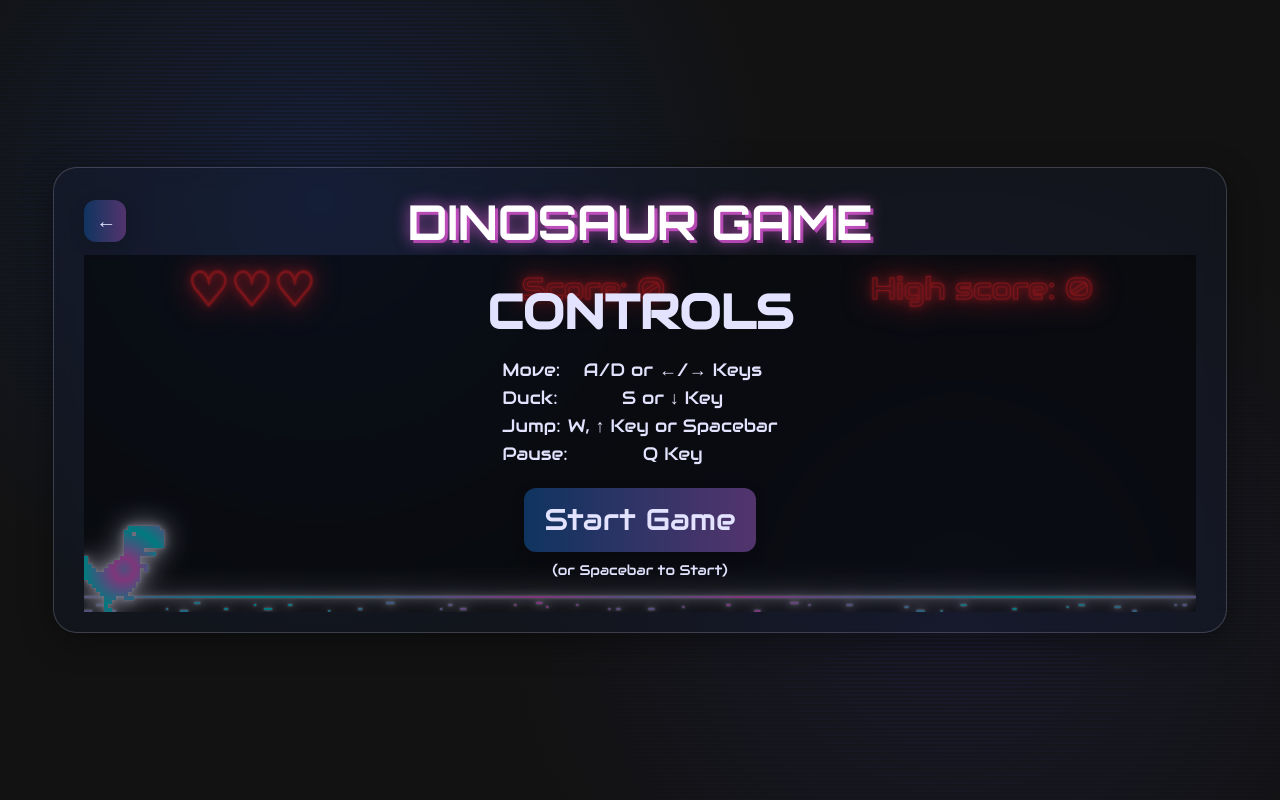
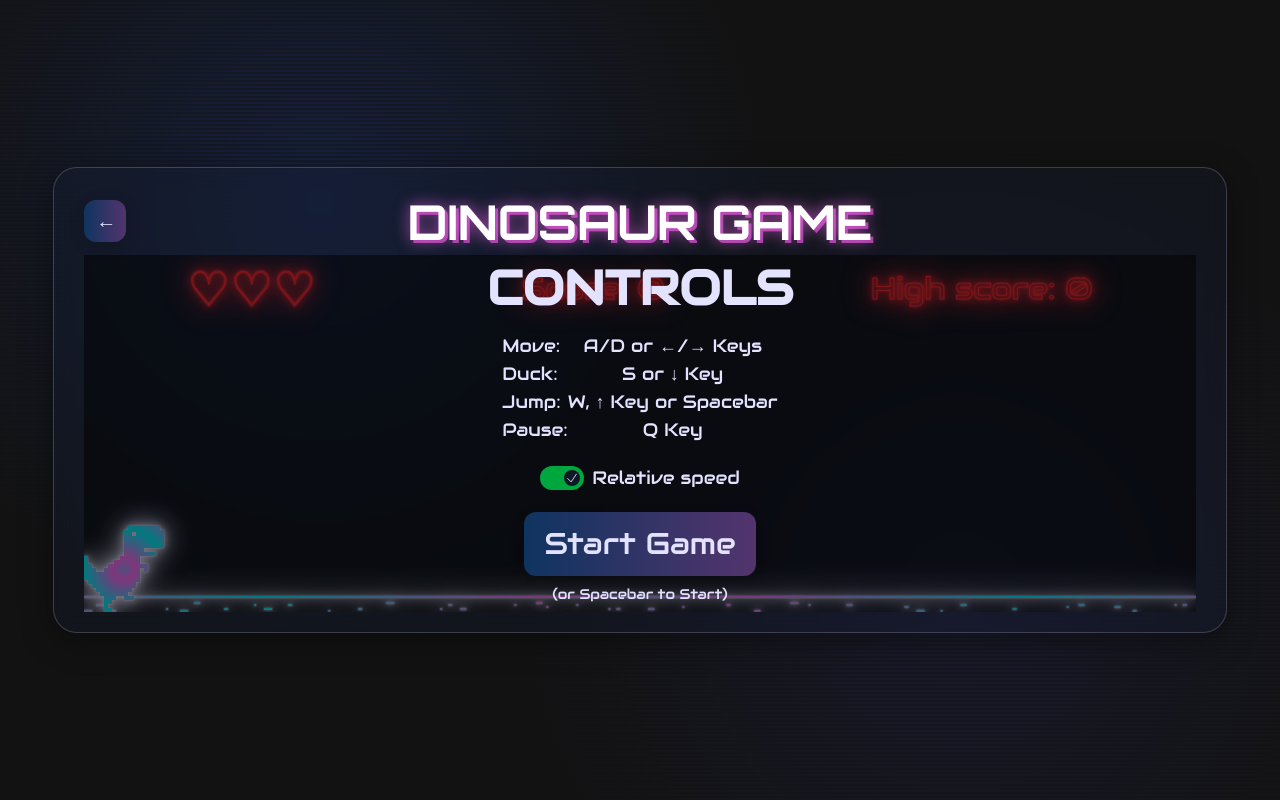
Before and after one commit to GustavoDan/gustavodan-games, a Next.js app: page /dinosaur in a window 1280 px wide. Built offline with nearby package versions, Linux system fonts and the light colour scheme.

Commit message:
Add toggle for physics mode on dinosaur game

```diff
--- a/src/app/dinosaur/DinosaurGame.tsx
+++ b/src/app/dinosaur/DinosaurGame.tsx
@@ -1,6 +1,13 @@
 "use client";
 
-import { useCallback, useEffect, useMemo, useReducer, useRef } from "react";
+import {
+    useCallback,
+    useEffect,
+    useMemo,
+    useReducer,
+    useRef,
+    useState,
+} from "react";
 import {
     ALL_SPRITES,
     ASSETS_PATH,
@@ -21,6 +28,7 @@ import GameOverlay from "@/components/GameOverlay";
 import { GameActionButton } from "@/components/buttons";
 import useSound from "@/hooks/useSound";
 import usePrevious from "@/hooks/usePrevious";
+import PhysicsToggle from "./PhysicsToggle";
 
 type Binding = {
     keys: string[];
@@ -31,6 +39,7 @@ type Binding = {
 const DinosaurGame = () => {
     const { isLoading, assets, error } = useAssetLoader(ALL_SPRITES);
     const [gameState, dispatch] = useReducer(gameReducer, INITIAL_GAME_STATE);
+    const [useRelativePhysics, setUseRelativePhysics] = useState(true);
     const { worldWidth, worldHeight } = useGameContext();
     const inputActionsRef = useRef({ ...INITIAL_INPUT_ACTIONS });
 
@@ -71,12 +80,19 @@ const DinosaurGame = () => {
                         inputActions: inputActionsRef.current,
                         assets,
                         volatileData: volatileDataRef.current,
+                        useRelativePhysics,
                     },
                 });
             }
         },
-        [worldWidth, worldHeight, assets]
+        [worldWidth, worldHeight, assets, useRelativePhysics]
     );
+
+    const handlePhysicsToggle = useCallback(() => {
+        setUseRelativePhysics(
+            (prevUseRelativePhysics) => !prevUseRelativePhysics
+        );
+    }, []);
 
     const resetInputs = useCallback(() => {
         inputActionsRef.current = { ...INITIAL_INPUT_ACTIONS };
@@ -273,6 +289,11 @@ const DinosaurGame = () => {
                         </div>
                     </div>
 
+                    <PhysicsToggle
+                        onClick={handlePhysicsToggle}
+                        defaultCheckedValue={useRelativePhysics}
+                    />
+
                     <div className="flex flex-col gap-2">
                         <GameActionButton onClick={handleStart}>
                             Start Game
@@ -296,6 +317,12 @@ const DinosaurGame = () => {
                             <span>{Math.floor(gameState.highScore)}</span>
                         </span>
                     </div>
+
+                    <PhysicsToggle
+                        onClick={handlePhysicsToggle}
+                        defaultCheckedValue={useRelativePhysics}
+                    />
+
                     <div className="flex flex-col gap-2">
                         <GameActionButton onClick={handleStart}>
                             Play Again
--- /dev/null
+++ b/src/app/dinosaur/PhysicsToggle.tsx
@@ -0,0 +1,22 @@
+import ToggleSwitch from "@/components/Switcher";
+
+interface PhysicsToggleProps {
+    onClick: () => void;
+    defaultCheckedValue: boolean;
+}
+
+const PhysicsToggle = ({
+    onClick,
+    defaultCheckedValue,
+}: PhysicsToggleProps) => {
+    return (
+        <ToggleSwitch
+            className="md:text-lg"
+            text="Relative speed"
+            tooltip="When enabled, moving forward and backward will change the speed of the game world."
+            onClick={onClick}
+            defaultCheckedValue={defaultCheckedValue}
+        />
+    );
+};
+export default PhysicsToggle;
--- a/src/app/dinosaur/game/reducer.ts
+++ b/src/app/dinosaur/game/reducer.ts
@@ -44,6 +44,7 @@ type TickAction = {
         inputActions: InputAction;
         assets: Assets;
         volatileData: VolatileData;
+        useRelativePhysics: boolean;
     };
 };
 type ResetAction = { type: "RESET" };
@@ -252,6 +253,7 @@ export const gameReducer = (
                 inputActions,
                 assets,
                 volatileData,
+                useRelativePhysics,
             } = action.payload;
 
             const dinosaurState = newState.dinosaur;
@@ -266,7 +268,12 @@ export const gameReducer = (
                 handleCollisions(newState, assets, volatileData);
             });
 
-            handleGameSpeedMultiplier(newState, dinosaurState.moveDirection);
+            if (useRelativePhysics) {
+                handleGameSpeedMultiplier(
+                    newState,
+                    dinosaurState.moveDirection
+                );
+            }
             updateGameProgression(newState, deltaTime);
 
             return newState;
--- /dev/null
+++ b/src/components/Switcher.tsx
@@ -0,0 +1,82 @@
+import { cn } from "@/utils/cn";
+import { useCallback, useState } from "react";
+
+interface ToggleSwitchProps {
+    className?: string;
+    text?: string;
+    tooltip?: string;
+    onClick?: () => void;
+    defaultCheckedValue?: boolean;
+}
+
+const ToggleSwitch = ({
+    text,
+    onClick,
+    tooltip,
+    defaultCheckedValue = false,
+    className,
+}: ToggleSwitchProps) => {
+    const [isChecked, setIsChecked] = useState(defaultCheckedValue);
+
+    const handleClick = useCallback(() => {
+        setIsChecked((prevIsChecked) => !prevIsChecked);
+        onClick?.();
+    }, [onClick]);
+
+    return (
+        <label
+            className={cn("flex items-center gap-2", className)}
+            onClick={handleClick}
+            title={tooltip}
+        >
+            <div
+                className={cn(
+                    "h-6 w-11 p-1 rounded-full transition-color",
+                    isChecked ? "bg-green-600" : "bg-gray-600"
+                )}
+            >
+                <div
+                    className={cn(
+                        "flex justify-center items-center size-4 rounded-full bg-gray-900 text-gray-200 transition-transform",
+                        isChecked ? "translate-x-[125%]" : "translate-x-0"
+                    )}
+                >
+                    {isChecked ? (
+                        <svg
+                            xmlns="http://www.w3.org/2000/svg"
+                            fill="none"
+                            viewBox="0 0 24 24"
+                            strokeWidth="1.5"
+                            stroke="currentColor"
+                            className="size-3.5"
+                        >
+                            <path
+                                strokeLinecap="round"
+                                strokeLinejoin="round"
+                                d="m4.5 12.75 6 6 9-13.5"
+                            />
+                        </svg>
+                    ) : (
+                        <svg
+                            xmlns="http://www.w3.org/2000/svg"
+                            fill="none"
+                            viewBox="0 0 24 24"
+                            strokeWidth="1.5"
+                            stroke="currentColor"
+                            className="size-3.5"
+                        >
+                            <path
+                                strokeLinecap="round"
+                                strokeLinejoin="round"
+                                d="M6 18 18 6M6 6l12 12"
+                            />
+                        </svg>
+                    )}
+                </div>
+            </div>
+            <span>{text}</span>
+        </label>
+    );
+};
+
+export default ToggleSwitch;
```
